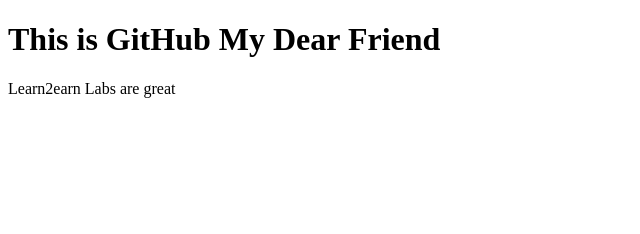
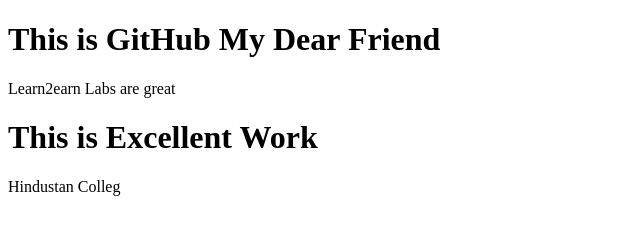
Before and after one commit to MohammadShahzaib21/ConnectorRepository, a plain HTML site: page index.html in a window 1280 px wide. Shown: the whole page, without its empty margins (0-640 px from the left). Drawn offline with Linux system fonts and the light colour scheme.

```diff
--- a/index.html
+++ b/index.html
@@ -8,5 +8,7 @@
 <body>
     <h1>This is GitHub My Dear Friend</h1>
     <p>Learn2earn Labs are great</p>
+    <h1>This is Excellent Work</h1>
+    <p>Hindustan Colleg</p>
 </body>
 </html>
```
